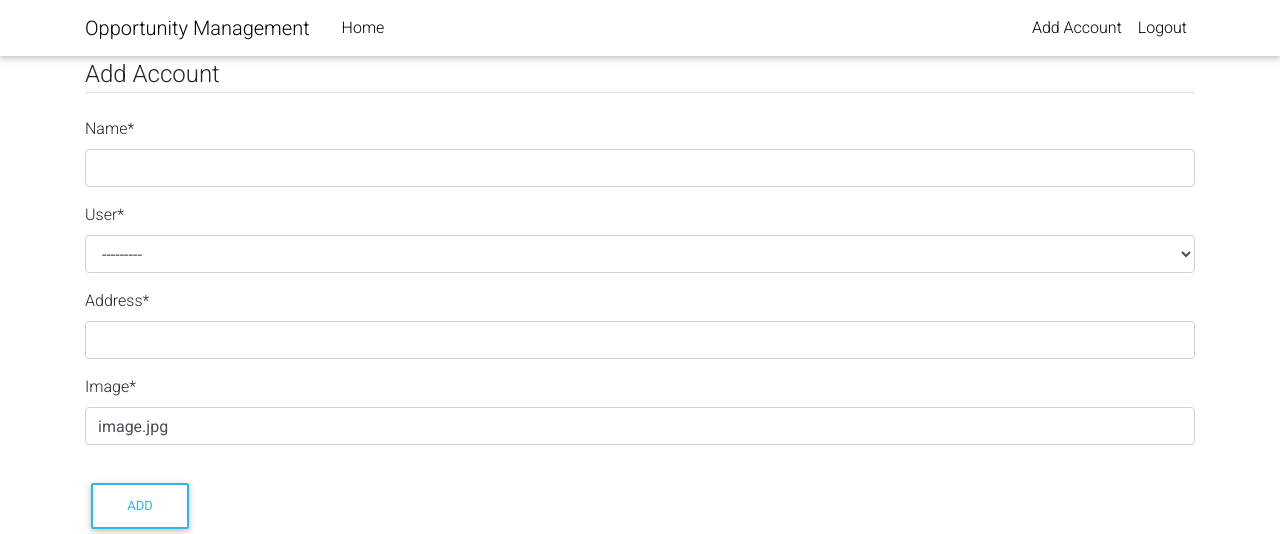
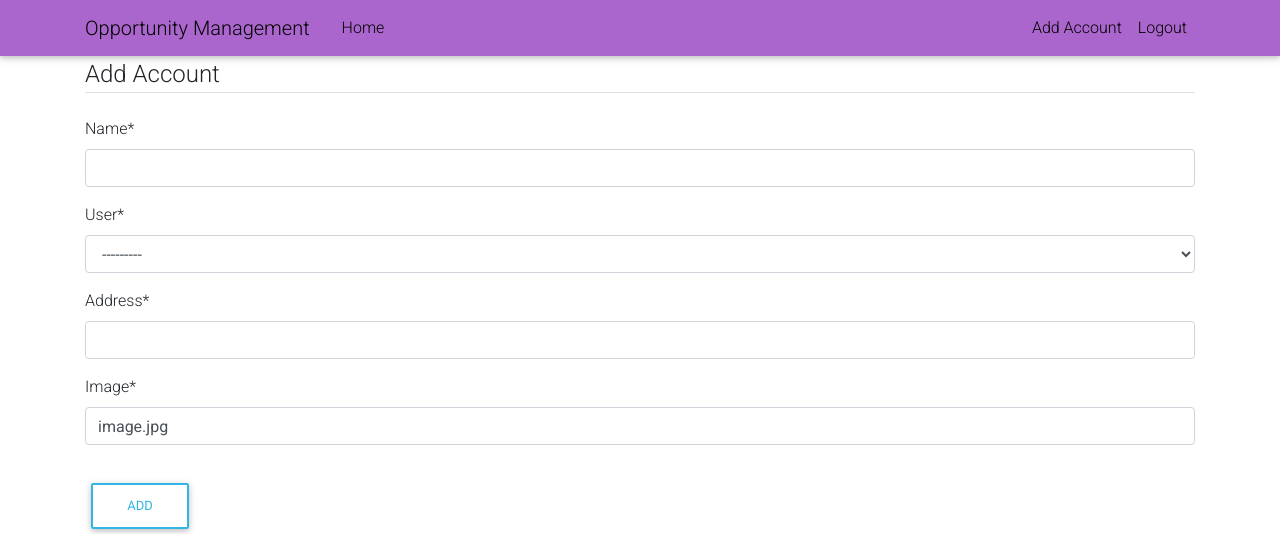
Before and after one commit to sawe-daisy/opportunityManagement, a Django app: page /post/new/ in a window 1280 px wide. Shown: the top 534 px of the page. Run offline with Django 3.2, Linux system fonts and the light colour scheme; the visitor is signed in with stand-in values (Sample User, id 1); data comes from the database, SQL or seed files in the repository; some libraries are stand-ins or nearby versions.

Commit message:
deployment

```diff
--- a/accounts/templates/base.html
+++ b/accounts/templates/base.html
@@ -25,7 +25,7 @@
 <body>
     <header class="site-header">
                 {% if user.is_authenticated %}
-        <nav class="navbar navbar-expand-md navbar-dark bg-succes">
+        <nav class="navbar navbar-expand-md navbar-dark bg-secondary">
           <div class="container">
             <a class="navbar-brand mr-4" href="{% url 'account'%}" style="color: black;">Opportunity Management </a>
             <button class="navbar-toggler" type="button" data-toggle="collapse" data-target="#navbarToggle" aria-controls="navbarToggle" aria-expanded="false" aria-label="Toggle navigation">
```
